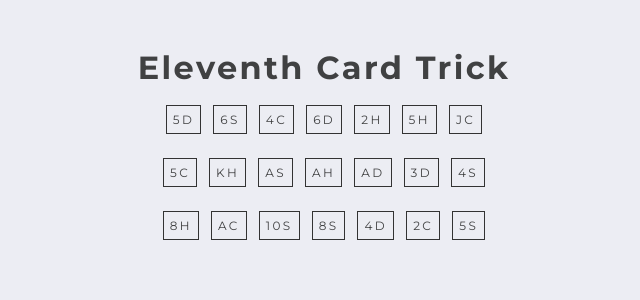
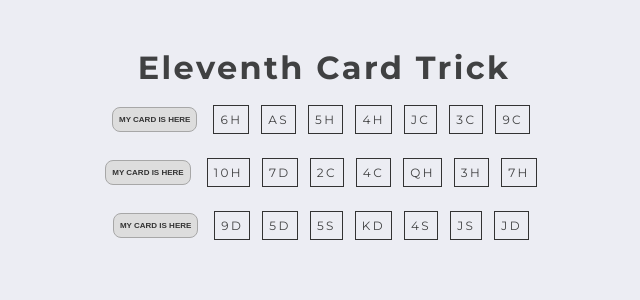
Before and after one commit to JRRGomes/eleventh-card-trick, a React (Create React App) app: page / in a window 1280 px wide. Shown: the top 300 px of the page, without its empty margins (316-956 px from the left). Built offline with nearby package versions, Linux system fonts and the light colour scheme.

Commit message:
feat: Created buttons for each row and styles for buttons added as well.

```diff
--- a/src/components/Deck.js
+++ b/src/components/Deck.js
@@ -1,24 +1,10 @@
 import React from 'react';
-import { DECK } from '../util/createDeck';
-import shuffle from '../util/shuffle';
 import DeckRows from './DeckRows';
 
 import '../styles/elements/_deck-container.css';
 import '../styles/elements/_deck.css';
 
 const Deck = () => {
-  const shuffleDeck = shuffle(DECK);
-  const twentyOneCards = shuffleDeck.slice(0,21);
-
-  const firstRow = [...twentyOneCards].splice(0,7);
-  const secondRow = [...twentyOneCards].splice(7,7);
-  const thirdRow = [...twentyOneCards].splice(14,7);
-
-  console.log(twentyOneCards)
-  console.log(firstRow)
-  console.log(secondRow)
-  console.log(thirdRow)
-
   return (
     <DeckRows />
   )
--- a/src/components/DeckRows.js
+++ b/src/components/DeckRows.js
@@ -2,6 +2,7 @@ import { DECK } from '../util/createDeck';
 import DeckCard from './DeckCard';
 import shuffle from '../util/shuffle';
 
+import "../styles/elements/_button.css";
 
 const DeckRows = () => {
   const shuffleDeck = shuffle(DECK);
@@ -11,19 +12,26 @@ const DeckRows = () => {
   const secondRow = [...twentyOneCards].splice(7,7);
   const thirdRow = [...twentyOneCards].splice(14,7);
 
+  const magicTrick = () => {
+    console.log('magic!')
+  }
+
   return (
     <>
     <div className='deck-container'>
+      <button onClick={magicTrick} className='button'>My card is here</button>
       {firstRow.map((cardObject) => (
         <DeckCard key={`${cardObject.suit}-${cardObject.card}`} {...cardObject} />
       ))}
     </div>
     <div className='deck-container'>
+      <button className='button'>My card is here</button>
       {secondRow.map((cardObject) => (
         <DeckCard key={`${cardObject.suit}-${cardObject.card}`} {...cardObject} />
       ))}
     </div>
     <div className='deck-container'>
+      <button className='button'>My card is here</button>
       {thirdRow.map((cardObject) => (
         <DeckCard key={`${cardObject.suit}-${cardObject.card}`} {...cardObject} />
       ))}
--- /dev/null
+++ b/src/styles/elements/_button.css
@@ -0,0 +1,21 @@
+.button {
+  background-color: var(--light-grey);
+  color: var(--dark-grey);
+  border-radius: var(--space-unit);
+  border: var(--space-xxx-small) var(--soft-grey) solid;
+  text-decoration: none;
+  font-size: var(--space-x-small);
+  font-weight: 900;
+  text-transform: uppercase;
+  margin: var(--space-unit) var(--space-medium) var(--space-unit) 0;
+  padding: var(--space-small);
+}
+
+.button:hover {
+  border-color: var(--dark-grey);
+}
+
+.button:active {
+  border-color: var(--dark-grey);
+  background-color: var(--soft-grey);
+}
```
